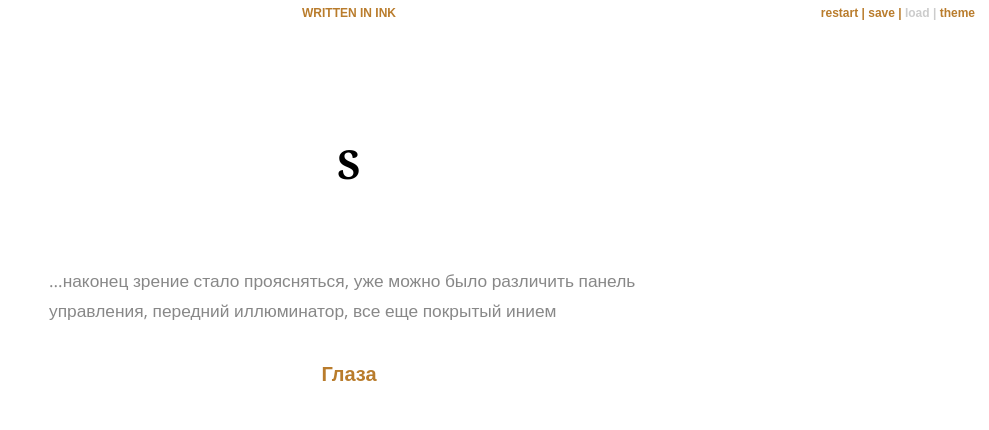
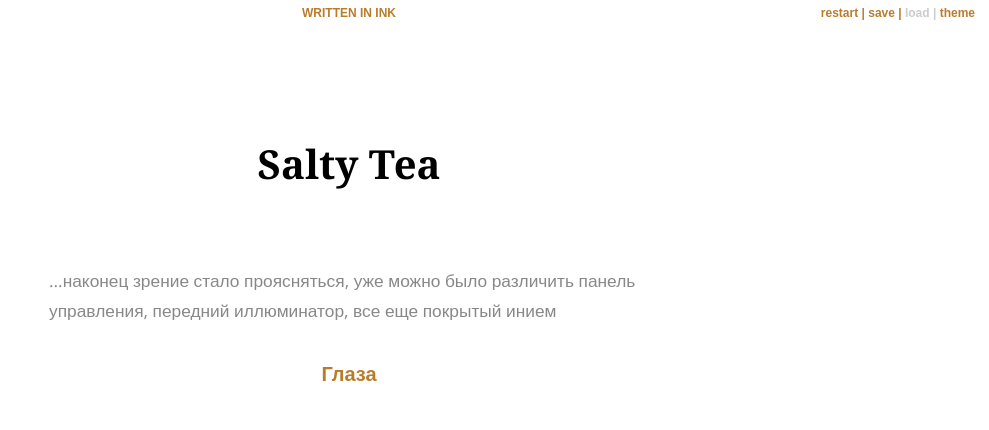
Before and after one commit to X7kjhfvjkdf/SaltyTea, a plain HTML site: page index.html in a window 1280 px wide. Shown: the whole page, without its empty margins (291-1280 px from the left). Drawn offline with nearby package versions, Linux system fonts and the light colour scheme; a web font is replaced by a local one.

Commit message:
Fix html

```diff
--- a/index.html
+++ b/index.html
@@ -3,7 +3,7 @@
 <head>
     <meta charset="utf-8">
 
-    <title>S</title>
+    <title>Salty Tea</title>
 
     <meta name="viewport" content="width=device-width, initial-scale=1.0">
 
@@ -25,7 +25,7 @@
 
         <div id="story" class="container">
             <div class="header">
-                <h1>S</h1>
+                <h1>Salty Tea</h1>
                 <h2 class="byline"></h2>
             </div>
         </div>
```
